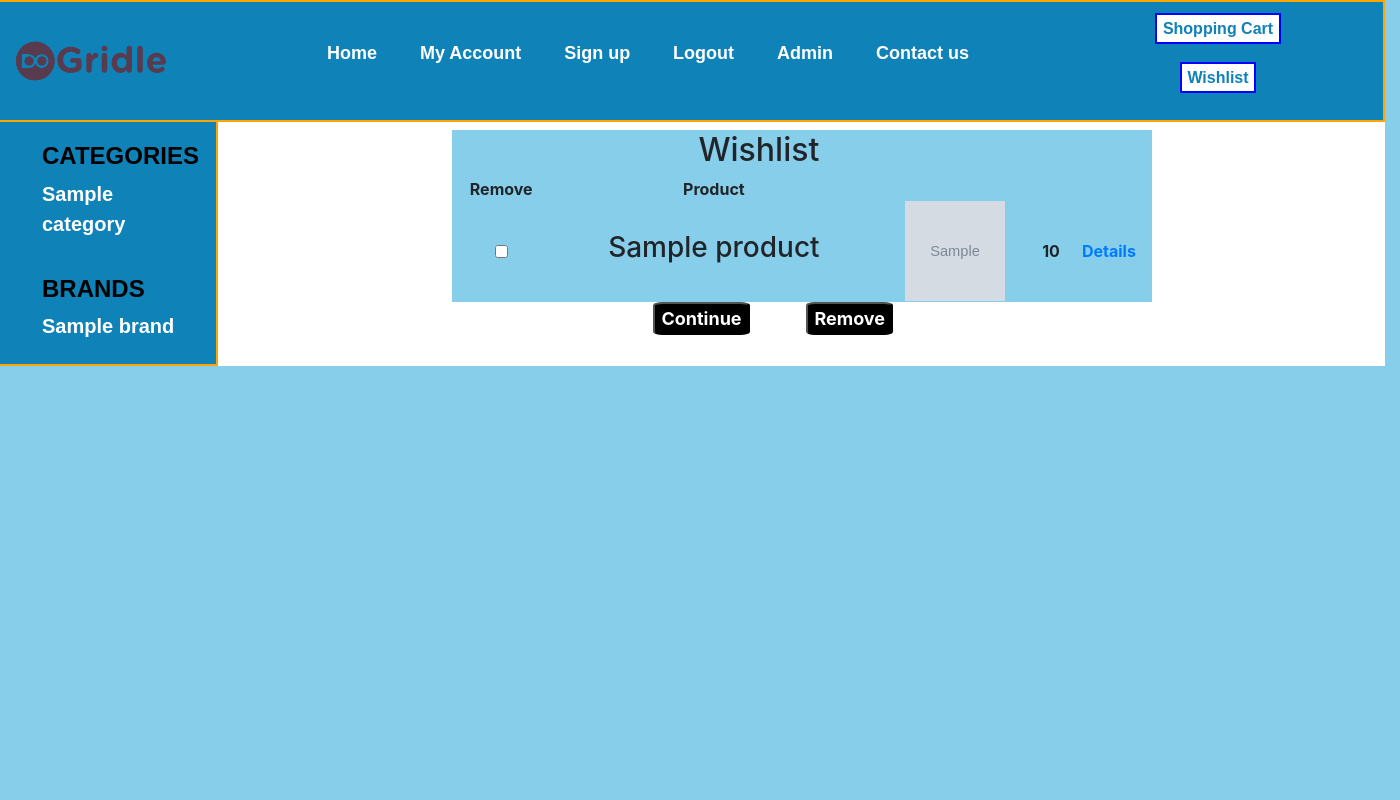
After one commit to jahnvi01/online-electronics-store, a PHP site: page /wishlist.php?pro_id=1 in a window 1400 px wide. The commit adds this page. Run offline with PHP 8.4, Linux system fonts and the light colour scheme; the visitor is signed in with stand-in values (Sample User, id 1); tables that the repository leaves empty or names only in its code hold one stand-in row (values such as "Sample post"); grey boxes marked "Sample" are stand-in pictures.

Commit message:
wishlist added

```diff
--- a/function/function.php
+++ b/function/function.php
@@ -5,7 +5,7 @@ $username= "root";
 $password = "jahnvi123";
 $dbname = "ecommerce";
 
-
+session_start();
 
 $conn = mysqli_connect($servername, $username, $password, $dbname);
 function getIp(){
@@ -47,6 +47,8 @@ function getbrands(){
 
     }
 }
+
+
 //showing products on page
 function getproducts(){
     global $conn;
@@ -65,18 +67,43 @@ function getproducts(){
         $pro_desc=$row['product_desc'];
         $pro_image=$row['product_image'];
         $pro_keyword=$row['product_keyword'];
+
         echo "<div id='single_product' class='single_pro'>
+        ";
+        if(isset($_SESSION['c_mail'])){
+         $user=$_SESSION['c_mail'];
+         $check="SELECT * FROM wishlist WHERE email='$user' AND p_id='$pro_id' ";
+         $run1=mysqli_query($conn,$check);
+
+             if(mysqli_num_rows($run1)==1){
+                echo"
+                <a href='wishlist.php?pro_id=$pro_id' name='wishlist'> <img name='wishlist' class='addwish'  src='images/wish1.png' width='20' height='20'></a>
+                ";
+             }
+             else{
+                echo" <a href='wishlist.php?pro_id=$pro_id' name='wishlist'> <img name='wishlist' class='addwish' src='images/wish.png' width='20' height='20'></a>";
+
+             }
+            }
+ else{
+   echo" <a href='wishlist.php?pro_id=$pro_id' name='wishlist'> <img name='wishlist' class='addwish' src='images/wish.png' width='20' height='20'></a>";
+ }
+
+       echo"
        <h3 class='pro_title'>$pro_title</h3>
        <a href='admin/product_img/$pro_image'> <img class='pro_img' width='180' height='180' src='admin/product_img/$pro_image'> </a>
        <h4 class='pro_price'>Price: $pro_price</h4>
        <a href='details.php?pro_id=$pro_id'>Details</a>
-       <a href='index.php?pro_id=$pro_id' name='add_cart'><button style='float:right'>Add to cart</button></a>
+       <a href='index.php?pro_id=$pro_id'><button name='add_cart' style='float:right'>Add to cart</button></a>
+
        </div>";
+
     }
 }
 
 }
     }
+
 }
 
 
@@ -96,13 +123,36 @@ function showcats(){
         $pro_desc=$row['product_desc'];
         $pro_image=$row['product_image'];
         $pro_keyword=$row['product_keyword'];
-        echo "<div id='single_product'>
+        echo "<div id='single_product' class='single_pro'>
+        ";
+        if(isset($_SESSION['c_mail'])){
+         $user=$_SESSION['c_mail'];
+         $check="SELECT * FROM wishlist WHERE email='$user' AND p_id='$pro_id' ";
+         $run1=mysqli_query($conn,$check);
+
+             if(mysqli_num_rows($run1)==1){
+                echo"
+                <a href='wishlist.php?pro_id=$pro_id' name='wishlist'> <img name='wishlist' class='addwish'  src='images/wish1.png' width='20' height='20'></a>
+                ";
+             }
+             else{
+                echo" <a href='wishlist.php?pro_id=$pro_id' name='wishlist'> <img name='wishlist' class='addwish' src='images/wish.png' width='20' height='20'></a>";
+
+             }
+            }
+ else{
+   echo" <a href='wishlist.php?pro_id=$pro_id' name='wishlist'> <img name='wishlist' class='addwish' src='images/wish.png' width='20' height='20'></a>";
+ }
+
+       echo"
        <h3 class='pro_title'>$pro_title</h3>
-        <img class='pro_img' width='180' height='180' src='admin/product_img/$pro_image'>
+       <a href='admin/product_img/$pro_image'> <img class='pro_img' width='180' height='180' src='admin/product_img/$pro_image'> </a>
        <h4 class='pro_price'>Price: $pro_price</h4>
        <a href='details.php?pro_id=$pro_id'>Details</a>
-       <a href='index.php?pro_id=$pro_id'><button style='float:right'>Add to cart</button></a>
+       <a href='index.php?pro_id=$pro_id'><button name='add_cart' style='float:right'>Add to cart</button></a>
+
        </div>";
+
     }
 }
 }
@@ -126,13 +176,36 @@ function showbrands(){
         $pro_desc=$row['product_desc'];
         $pro_image=$row['product_image'];
         $pro_keyword=$row['product_keyword'];
-        echo "<div id='single_product'>
+        echo "<div id='single_product' class='single_pro'>
+        ";
+        if(isset($_SESSION['c_mail'])){
+         $user=$_SESSION['c_mail'];
+         $check="SELECT * FROM wishlist WHERE email='$user' AND p_id='$pro_id' ";
+         $run1=mysqli_query($conn,$check);
+
+             if(mysqli_num_rows($run1)==1){
+                echo"
+                <a href='wishlist.php?pro_id=$pro_id' name='wishlist'> <img name='wishlist' class='addwish'  src='images/wish1.png' width='20' height='20'></a>
+                ";
+             }
+             else{
+                echo" <a href='wishlist.php?pro_id=$pro_id' name='wishlist'> <img name='wishlist' class='addwish' src='images/wish.png' width='20' height='20'></a>";
+
+             }
+            }
+ else{
+   echo" <a href='wishlist.php?pro_id=$pro_id' name='wishlist'> <img name='wishlist' class='addwish' src='images/wish.png' width='20' height='20'></a>";
+ }
+
+       echo"
        <h3 class='pro_title'>$pro_title</h3>
-        <img class='pro_img' width='180' height='180' src='admin/product_img/$pro_image'>
+       <a href='admin/product_img/$pro_image'> <img class='pro_img' width='180' height='180' src='admin/product_img/$pro_image'> </a>
        <h4 class='pro_price'>Price: $pro_price</h4>
        <a href='details.php?pro_id=$pro_id'>Details</a>
-       <a href='index.php?pro_id=$pro_id'><button style='float:right'>Add to cart</button></a>
+       <a href='index.php?pro_id=$pro_id'><button name='add_cart' style='float:right'>Add to cart</button></a>
+
        </div>";
+
     }
 }
 }
@@ -153,13 +226,38 @@ if(isset($_GET['search'])){
         $pro_desc=$row['product_desc'];
         $pro_image=$row['product_image'];
         $pro_keyword=$row['product_keyword'];
-        echo "<div id='single_product'>
+        echo "<div id='single_product' class='single_pro'>
+        ";
+        if(isset($_SESSION['c_mail'])){
+         $user=$_SESSION['c_mail'];
+         $check="SELECT * FROM wishlist WHERE email='$user' AND p_id='$pro_id' ";
+         $run1=mysqli_query($conn,$check);
+
+             if(mysqli_num_rows($run1)==1){
+                echo"
+                <a href='wishlist.php?pro_id=$pro_id' name='wishlist'> <img name='wishlist' class='addwish'  src='images/wish1.png' width='20' height='20'></a>
+                ";
+             }
+             else{
+                echo" <a href='wishlist.php?pro_id=$pro_id' name='wishlist'> <img name='wishlist' class='addwish' src='images/wish.png' width='20' height='20'></a>";
+
+             }
+            }
+ else{
+   echo" <a href='wishlist.php?pro_id=$pro_id' name='wishlist'> <img name='wishlist' class='addwish' src='images/wish.png' width='20' height='20'></a>";
+ }
+
+       echo"
        <h3 class='pro_title'>$pro_title</h3>
-        <img class='pro_img'  width='180' height='180' src='admin/product_img/$pro_image'>
+       <a href='admin/product_img/$pro_image'> <img class='pro_img' width='180' height='180' src='admin/product_img/$pro_image'> </a>
        <h4 class='pro_price'>Price: $pro_price</h4>
        <a href='details.php?pro_id=$pro_id'>Details</a>
-       <a href='index.php?pro_id=$pro_id'><button style='float:right'>Add to cart</button></a>
+       <a href='index.php?pro_id=$pro_id'><button name='add_cart' style='float:right'>Add to cart</button></a>
+
        </div>";
+
+
+
     }
 }
 }
@@ -172,10 +270,9 @@ $id=$_GET['pro_id'];
 $check="SELECT * FROM cart WHERE ip='$ip' AND p_id='$id'";
 $run=mysqli_query($conn,$check);
 if(mysqli_num_rows($run)>0){
-    echo "";
+    echo "<script>alert('product already added') </script>";
 }
 else{
-
   $insert="INSERT INTO cart (p_id,ip,qty) VALUES ('$id','$ip','0')";
 $run=mysqli_query($conn,$insert);
     echo "<script>alert('product added to the cart') </script>";
@@ -184,7 +281,6 @@ $run=mysqli_query($conn,$insert);
 }
 
 }
-
 
 
 function showcart(){
@@ -201,8 +297,9 @@ $qty=array();
     while($row=mysqli_fetch_array($run)){
         $id=$row['p_id'];
     $idd[$i]=$id;
-   echo "<script>console.log('$idd[$i]')</script>";
+
     $qty=$row['qty'];
+    echo "<script>console.log('$qty')</script>";
     $total_item=$qty+$total_item;
         $singleprize="SELECT * FROM products WHERE product_id='$id'";
         $result=mysqli_query($conn,$singleprize);
@@ -237,10 +334,14 @@ $qty=array();
 
     if(isset($_POST['checkout'])){
   if(!isset($_SESSION['c_mail']))
-  {include('checkout.php');
+  {
+    echo "<script>alert('$_SESSION[c_mail]') </script>";
+    header("location:checkout.php");
   }
   else{
-      include('payment.php');
+    $j=$_SESSION['c_mail'];
+
+    header("location:payment.php");
   }
     }
 
@@ -257,11 +358,11 @@ $qty=array();
 
        foreach($_POST['qty'] as $qty){
  $qnt[$x]=$qty;
-    echo "<script>console.log('$qnt[$x]')</script>";
+
 $x++;
 }
-   for($i=0;$i<$x;$i++){
-  echo "<script>alert('$qnt[$i]')</script>";
+   for($i=0;$i<=$x;$i++){
+
     $quantity="UPDATE cart SET qty='$qnt[$i]'  WHERE p_id='$idd[$i]' AND ip='$ip' ";
     $run=mysqli_query($conn,$quantity);
 
@@ -279,13 +380,6 @@ header("location:cart.php");
 
 }
 
-// function button(){
-//     global $conn;
-//     $ip=getIp();
-      //      $quantity="UPDATE cart SET qty='$qnt[$x]'";
-        //    $test=mysqli_query($conn,$quantity);
-          //  $x++;
-        //global $q;
-        // $q=$_SESSION['qty'];
-// }
+
+
 ?>
--- a/style.css
+++ b/style.css
@@ -25,7 +25,7 @@ background: white;
 padding: 1%;
     align-items: center;
 }
-.menubar li a{
+.menu-list li a{
 font-size: 18px;
 font-family: Arial, Helvetica, sans-serif;
 font-weight: bold;
@@ -62,16 +62,14 @@ align-content: center;
     width: 200px;
 
 background: #0f82b8;
-/* position: fixed;
-z-index: 10; */
-margin-top: 70px;
-border: 2px solid orange
+margin-top: 120px;
+border: 2px solid orange;
 }
 #content_area{
     width: 1200px;
 background: white;
 
-margin-top: 100px;
+margin-top: 130px;
 }
 
 #footer{
@@ -79,11 +77,31 @@ margin-top: 100px;
 background: gray;
 height: 200px;
 }
+#search{
+    width: 500px;
+}
 #form{
 
     float: right;
 }
-
+.side-list{
+    list-style: none;
+    text-align: center;
+}
+.cart,.wishlist{
+    padding: 2%;
+    margin-top: 2%;
+    font-family: Arial, Helvetica, sans-serif;
+    font-weight: bold;
+    background-color:white ;
+    border: 2px solid blue;
+    color: #0f82b8;
+}
+.cart:hover,.wishlist:hover{
+    text-decoration: none;
+    background: gray;
+    color:black;
+}
 .side-menu,.brands{
     display: flex;
     flex-direction: column;
@@ -119,6 +137,9 @@ height: 200px;
 
     margin-bottom: 10px;
 }
+/* .head-product{
+    display: flex;
+} */
 #single_product{
     padding:3%;
   color:black;
@@ -133,14 +154,24 @@ border:1px solid black;
 .single_pro:hover{
     box-shadow: 4px 6px 4px 4px gray;
 }
-.cart{
+.addwish{
+    float: right;
+}
+.msg{
+
+display:none;
+
+}
+.show{
     color:blue !important;
     font-weight: bold !important;
     font-family: Arial, Helvetica, sans-serif;
     background: wheat !important;
     padding: 1%;
+    display:block;
     border-radius: 5%;
-border :1 px solid gray;
+    border :1 px solid black;
+
 }
 .pro_img{
     border: 2px solid gray;
--- /dev/null
+++ b/wishlist.php
@@ -0,0 +1,209 @@
+<?php
+include 'function/function.php';
+session_start();
+?>
+<html>
+
+    <head>
+        <meta charset="utf-8">
+        <meta name="viewport" content="width=device-width, initial-scale=1, shrink-to-fit=no">
+
+        <link rel="stylesheet" href="https://stackpath.bootstrapcdn.com/bootstrap/4.1.1/css/bootstrap.min.css" integrity="sha384-WskhaSGFgHYWDcbwN70/dfYBj47jz9qbsMId/iRN3ewGhXQFZCSftd1LZCfmhktB"
+            crossorigin="anonymous">
+        <link rel="stylesheet" href="style.css">
+
+    </head>
+
+    <body>
+	<div class="main_wrapper">
+<div class="row menubar">
+    <div class="col-md-2">
+<img id="logo" src="images/logo.svg" width="150" height="50">
+</div>
+<div class="col-md-7">
+<ul class="menu-list">
+        <li><a href="index.php">Home</a></li>
+        <li> <a href="myacc.php">My Account</a></li>
+        <li><a href="register.php">Sign up</a></li>
+        <li class="login">
+<?php
+if(!isset($_SESSION['c_mail'])){
+echo "<a href='checkout.php'>Login</a>";
+}
+else{
+    echo "<a href='logout.php'>Logout</a>";
+}
+?>
+</li>
+
+        <li> <a href="admin/admin.php">Admin</a></l>
+        <li> <a href="#">Contact us</a></li>
+</ul>
+
+
+
+</div>
+<div class="col-md-3">
+<ul class="side-list">
+<li><a href="cart.php" class="cart">Shopping Cart</a></li>
+<br>
+<li><a href="wishlist.php" class="wishlist">Wishlist</a></li>
+</ul>
+</div>
+
+</div>
+<div class="row content_wrapper">
+    <div id="sidebar" class="col-md-2">
+    <ul class="side-menu">
+
+   <?php
+ getcats();
+ ?>
+
+     </ul>
+
+<ul class="brands">
+
+<?php getbrands();?>
+
+</ul>
+
+
+
+
+</div>
+<div id='content_area' class='col-md-10'>
+<?php
+
+
+?>
+
+<div id="product_box">
+<?php
+
+addwish();
+?>
+<form action="" method="post" enctype="multipart/form-data">
+<table align="center" width="700" bgcolor="skyblue">
+<tr align="center">
+<td colspan="5"><h2>Wishlist</h2></td>
+</tr>
+<tr align="center">
+<th>Remove</th>
+<th>Product</th>
+<th></th>
+<th></th>
+</tr>
+<?php
+showbrands();
+showcats();
+
+showwishlist();
+
+ ?>
+ </table>
+
+<div class="buttons">
+ <input value="Continue" name="continue" type="submit">
+ <input type="submit" value="Remove" name="update">
+</div>
+</form>
+
+
+</div>
+</div>
+</div>
+
+    </div>
+
+    </body>
+
+    </html>
+
+    <?php
+    function addwish()
+    {    $id=$_GET['pro_id'];
+        $user=$_SESSION['c_mail'];
+     global $conn;
+    if(isset($_GET['pro_id']))
+    {
+        if(isset($_SESSION['c_mail'])){
+
+        $check="SELECT * FROM wishlist WHERE email='$user' AND p_id='$id' ";
+        $run=mysqli_query($conn,$check);
+
+            if(mysqli_num_rows($run)==0){
+
+                $add="INSERT INTO wishlist (p_id,email) VALUES ('$id','$user')";
+                $r=mysqli_query($conn,$add);
+
+                //header("location:index.php");
+            }
+
+
+    }
+    else{
+        header("location:checkout.php");
+    }
+    }
+
+    }
+
+    function showwishlist()
+    {
+                $user=$_SESSION['c_mail'];
+        global $conn;
+        $product="SELECT * FROM wishlist WHERE email='$user'";
+        $result=mysqli_query($conn,$product);
+        while($rw=mysqli_fetch_array($result)){
+           $pro=$rw['p_id'];
+           $list="SELECT * FROM products WHERE product_id='$pro'";
+           $result1=mysqli_query($conn,$list);
+           while($row1=mysqli_fetch_array($result1)){
+              $id1=$row1['product_id'];
+               $price=$row1['product_price'];
+               $pic=$row1['product_image'];
+              $title=$row1['product_title'];
+               echo "
+              <tr align='center'>
+                <th>
+               <input type='checkbox' name='remove[]' value='$id1'></th>
+                 <th><h3>$title</h3></th>
+
+              <th><img  width='100' height='100' src='admin/product_img/$pic'></th>
+               <th><h4 class='wish-price'></th>
+               <th>$price</th>
+               <th><a href='details.php?pro_id=$id1'> Details</a></th>
+               </tr>
+               " ;
+                       }
+
+
+                    }
+
+
+
+
+
+    }
+    $user=$_SESSION['c_mail'];
+    if(isset($_POST['continue'])){
+        header("location:javascript://history.go(-1)");
+    }
+    if(isset($_POST['update'])){
+
+
+        foreach($_POST['remove'] as $remove){
+
+        $del="DELETE FROM wishlist WHERE p_id='$remove' AND email='$user'";
+        $run=mysqli_query($conn,$del);
+
+        }
+
+  if($run){
+header("location:wishlist.php");
+}
+}
+
+
+    ?>
```
Also changed, not shown: cart.php (+21 -12 lines), details.php (+22 -11 lines), index.php (+25 -21 lines), myacc.php (+21 -15 lines), images/wish.png (added), images/wish1.png (added), js/main.js (added). Lines whose indentation alone changed are shown as unchanged.
